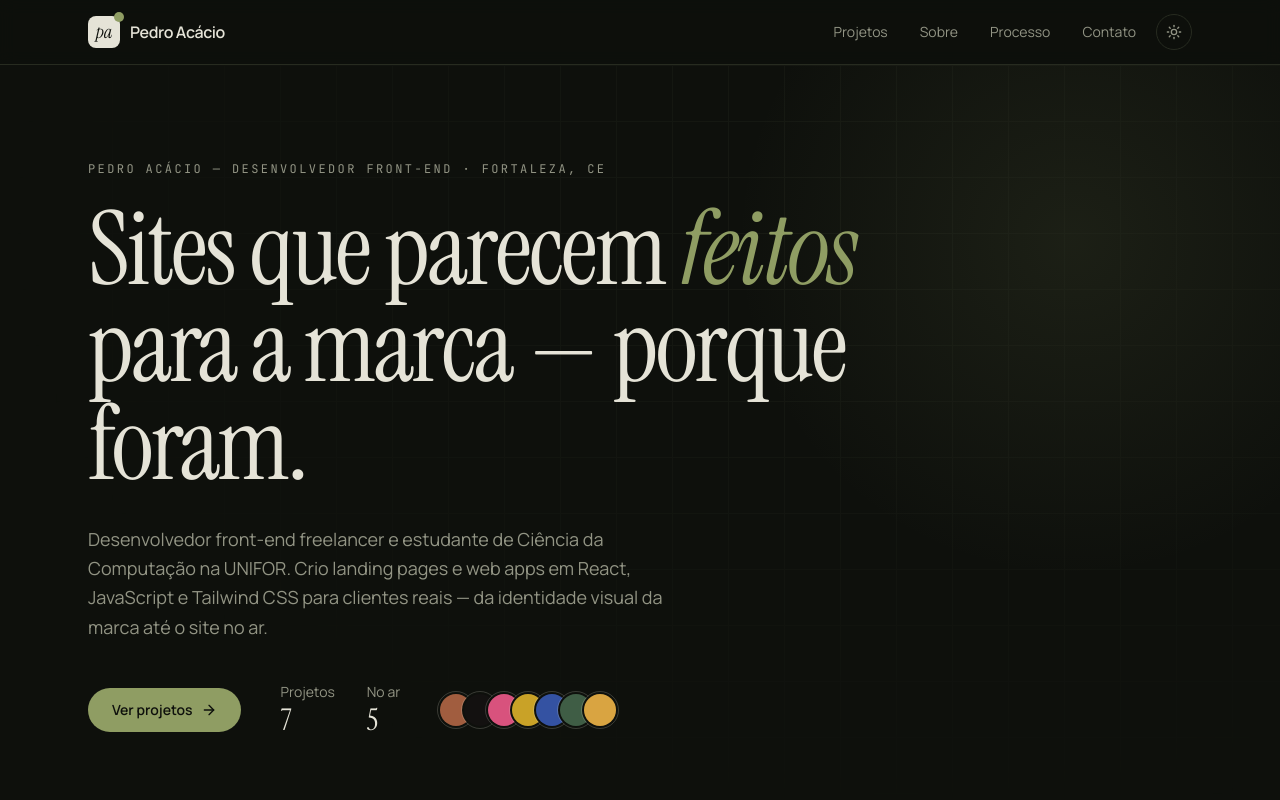
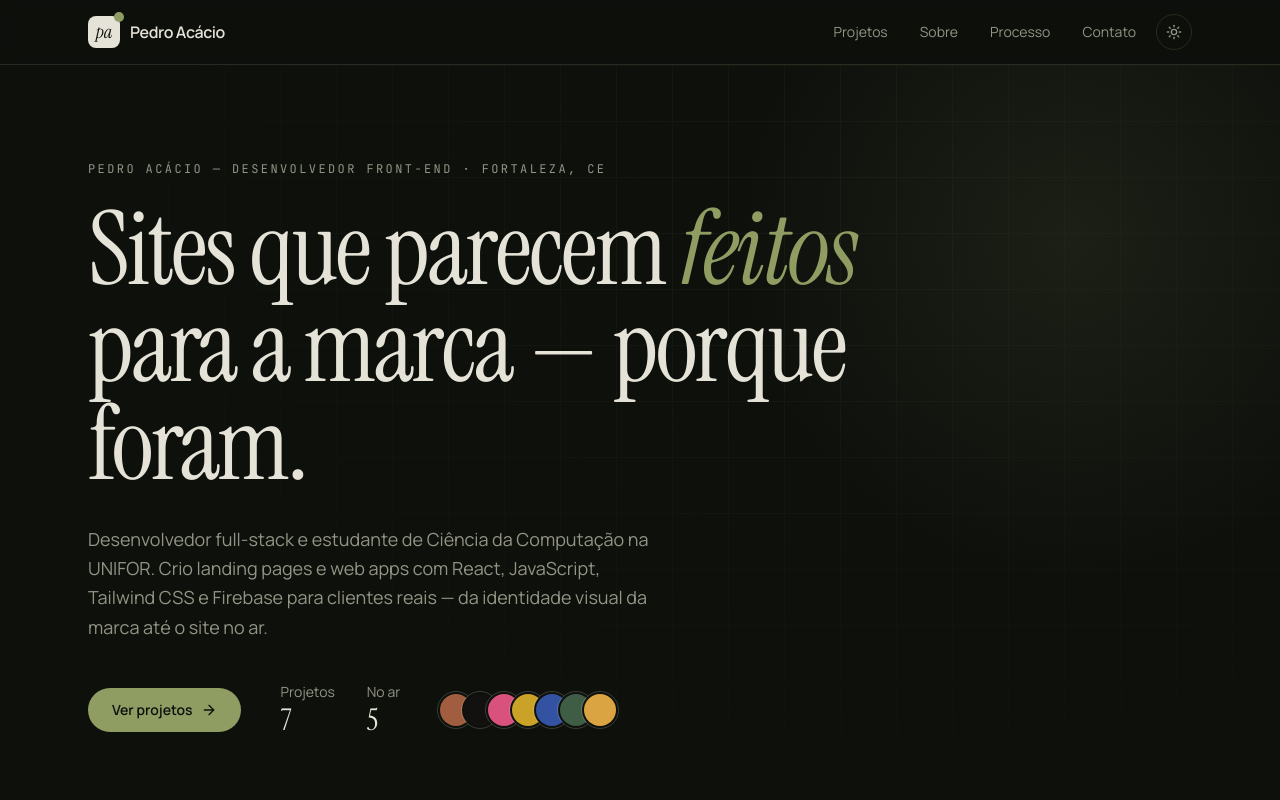
Before and after one commit to pedro-acacio/portfolio, a React (Vite) app: page / in a window 1280 px wide. Shown: the top 800 px of the page. Built offline with nearby package versions, Linux system fonts and the light colour scheme.

Commit message:
Bio: desenvolvedor full-stack
Co-Authored-By: Claude Opus 5.5 <noreply@anthropic.com>

```diff
--- a/src/data.js
+++ b/src/data.js
@@ -6,7 +6,7 @@
 export const PERFIL = {
   nome: 'Pedro Acácio',
   titulo: 'Desenvolvedor Front-End',
-  bio: 'Desenvolvedor front-end freelancer e estudante de Ciência da Computação na UNIFOR. Crio landing pages e web apps em React, JavaScript e Tailwind CSS para clientes reais — da identidade visual da marca até o site no ar.',
+  bio: 'Desenvolvedor full-stack e estudante de Ciência da Computação na UNIFOR. Crio landing pages e web apps com React, JavaScript, Tailwind CSS e Firebase para clientes reais — da identidade visual da marca até o site no ar.',
   cidade: 'Fortaleza, CE',
   github: 'https://github.com/pedro-acacio',
   curriculo: '/curriculo-pedro-acacio.pdf',
```
